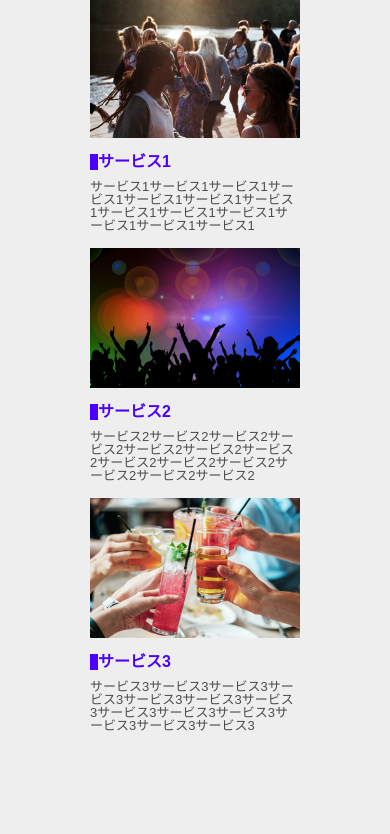
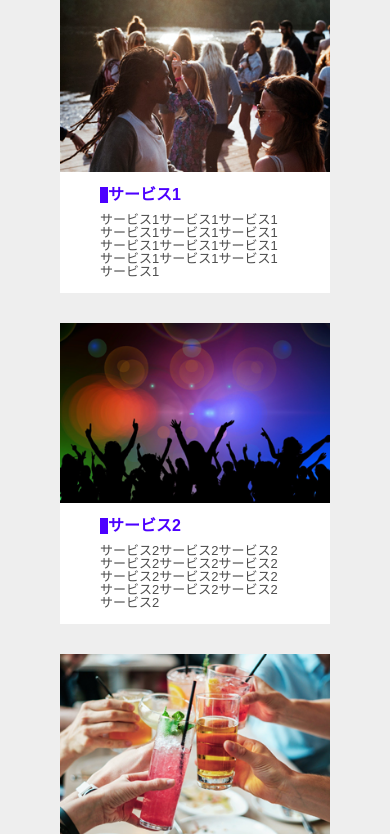
Before and after one commit to TMKYMMT/kadai03_yamamoto_01, a plain HTML site: page index.html in a window 390 px wide. Shown: the part 80-914 px from the top of the page. Before the commit the page ends 844 px from the top, so only its background shows below. Drawn offline with Linux system fonts and the light colour scheme.

Commit message:
課題３の修正１を提出いたします。

```diff
--- a/css/style.css
+++ b/css/style.css
@@ -53,11 +53,28 @@ h1{
     margin: 30px 0 10px;
 }
 
+.wrap2 li {
+    padding: 0 10px;
+}
+
 .wrap2 {
     display: flex;
     justify-content: space-between;
+    max-width: 960px;
+    margin: 0 auto;
 }
 
+.wrap2 img{
+    width:100%;
+}
+
+.service-text-area {
+    background-color: white;
+    max-width: 960px;
+    margin: 0 auto;
+    /* margin: 0 0 20px 0; */
+    padding: 5px 0;
+}
 
 .service-title2 {
     margin: 10px 40px;
@@ -85,6 +102,11 @@ h1{
         margin: 0 50px;
     }
 
+
+    .service-text-area {
+        margin: 0 0 30px 0;
+    }
+
     .service-title2 {
         margin: 10px 40px;
     }
--- a/index.html
+++ b/index.html
@@ -27,19 +27,25 @@
         <ul class="wrap2">
 
 
-            <li><figure><img src="images/main_1.jpg" art="ダンスをしている人々"></figure>
-                <h2 class="service-title2">サービス1</h2>
-                <p class="service-text">サービス1サービス1サービス1サービス1サービス1サービス1サービス1サービス1サービス1サービス1サービス1サービス1サービス1</p>
+            <li><p><img src="images/main_1.jpg" art="ダンスをしている人々"></p>
+                <div class="service-text-area">
+                    <h2 class="service-title2">サービス1</h2>
+                    <p class="service-text">サービス1サービス1サービス1サービス1サービス1サービス1サービス1サービス1サービス1サービス1サービス1サービス1サービス1</p>
+                </div>
             </li>
 
-            <li><figure><img src="images/main_2.png" art="大勢の観客"></figure>
+            <li><p><img src="images/main_2.png" art="大勢の観客"></p>
+                <div class="service-text-area">
                 <h2 class="service-title2">サービス2</h2>
                 <p class="service-text">サービス2サービス2サービス2サービス2サービス2サービス2サービス2サービス2サービス2サービス2サービス2サービス2サービス2</p>
+                </div>
             </li>
 
-            <li><figure><img src="images/main_3.png" art="サマーパーティー"></figure>
+            <li><p><img src="images/main_3.png" art="サマーパーティー"></p>
+                <div class="service-text-area">
                 <h2 class="service-title2">サービス3</h2>
                 <p class="service-text">サービス3サービス3サービス3サービス3サービス3サービス3サービス3サービス3サービス3サービス3サービス3サービス3サービス3</p>
+                </div>
             </li>
 
 
@@ -62,17 +68,19 @@
 
 // １、繰り返し構文で1~10までの数字を足してみよう。もし、足した値が20以上なら、consoleログに「20以上」と出力。20以下なら20以下と出力しよう。
 
-        for(i=0; i<10; i++) {
-            console.log('20以上')
+        // for(i=0; i<10; i++) {
+        //     console.log('20以上')
+        // }
+
+        let num =0;
+        for ( i=0; i<11; i++){
+            num = num +i;
         }
 
 
-
-        let num = 5;
-
-        if(num>20){
+        if(num =>20){
             console.log('20以上')
-        }else if (num>3){
+        }else {
             console.log('20以下')
         }
 
```
Also changed, not shown: 1 other file.
